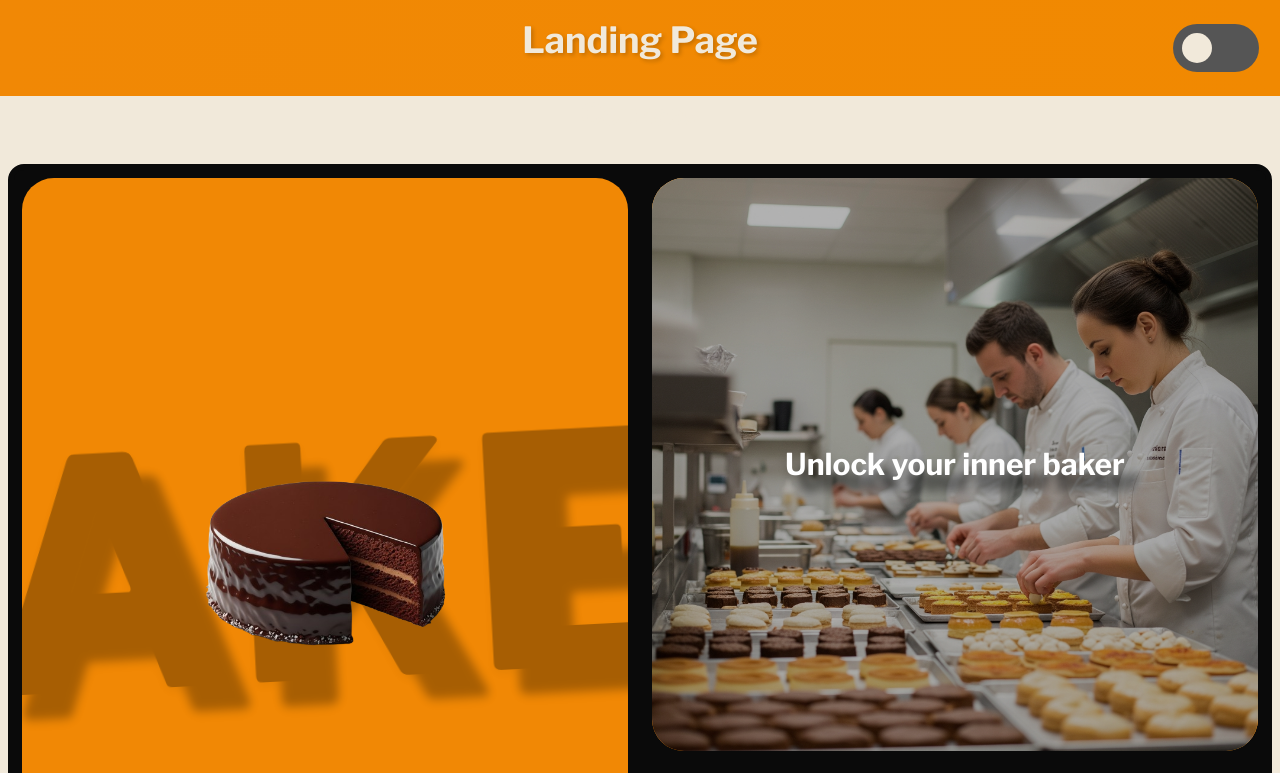
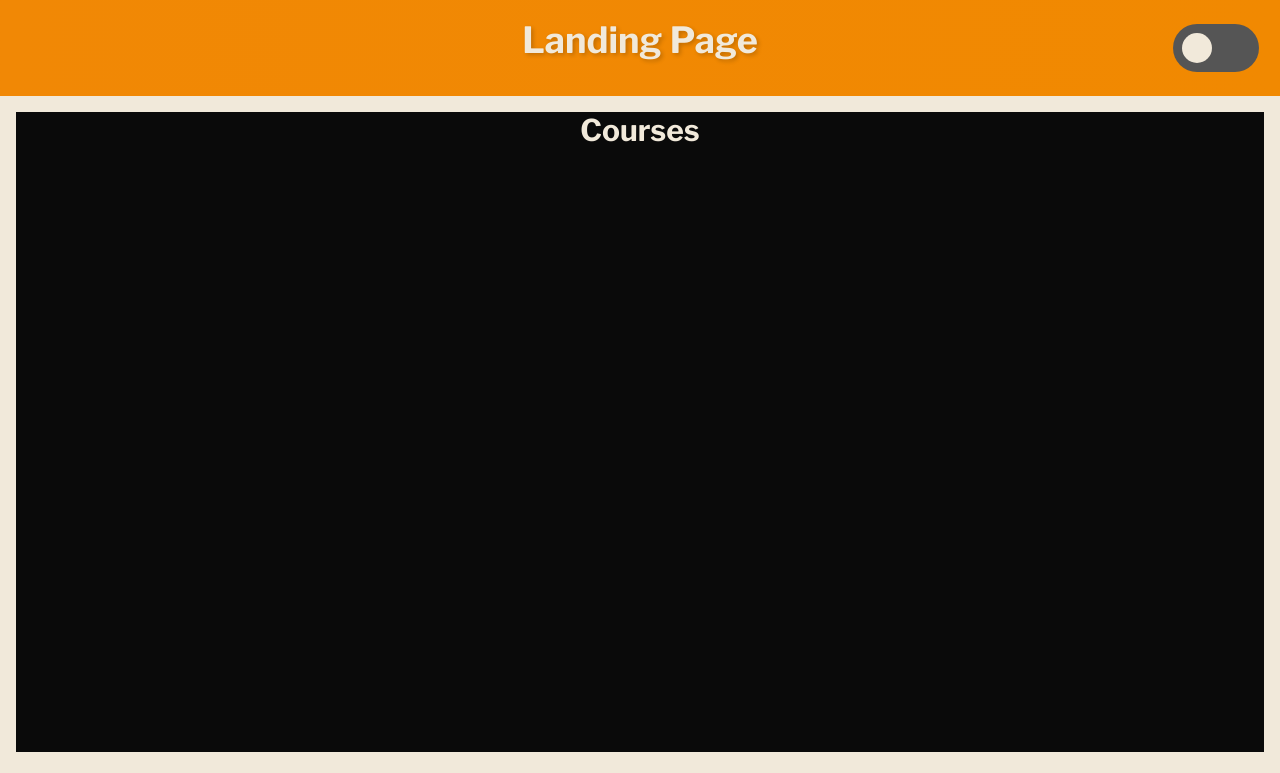
Before and after one commit to marcoD9/courses-landing-page, a Next.js app: page / in a window 1280 px wide. Shown: the top 773 px of the page. Built offline with nearby package versions, Linux system fonts and the light colour scheme.

Commit message:
Update SectionTitle

```diff
--- a/src/app/components/SectionTitle.tsx
+++ b/src/app/components/SectionTitle.tsx
@@ -2,8 +2,10 @@ import React from "react";
 
 export default function SectionTitle() {
   return (
-    <div className=" title-secondary flex flex-row  justify-center">
-      <h2>Courses</h2>
+    <div className="bg-[var(--background)] h-[80vh] m-4">
+      <div className=" title-secondary flex flex-row  justify-center">
+        <h2>Courses</h2>
+      </div>
     </div>
   );
 }
```
